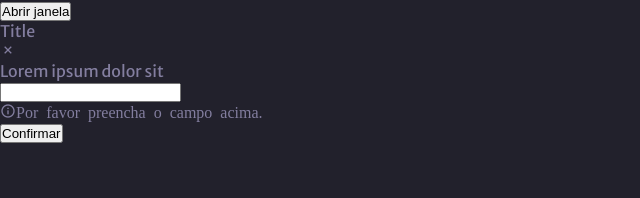
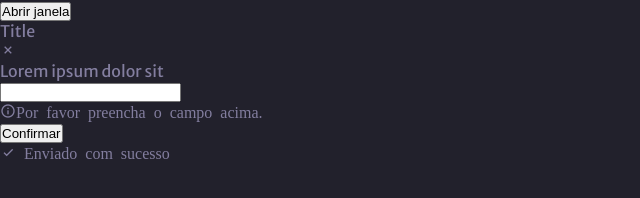
Before and after one commit to almeidajonathan/discover-rockeatseat, a plain HTML site: page especializar/dom/projeto-modal/index.html in a window 1280 px wide. Shown: the whole page, without its empty margins (0-640 px from the left). Drawn offline with nearby package versions, Linux system fonts and the light colour scheme; files that its build step writes are made by us from their sources.

Commit message:
add toast

```diff
--- a/especializar/dom/projeto-modal/index.html
+++ b/especializar/dom/projeto-modal/index.html
@@ -32,6 +32,9 @@
             <button class="confirm">Confirmar</button>
         </div>
     </div>
+    <div class="message disabled">
+        <i class='bx bx-check'> Enviado com sucesso</i>
+    </div>
     <script src="script.js"></script>
 </body>
 </html>
```
